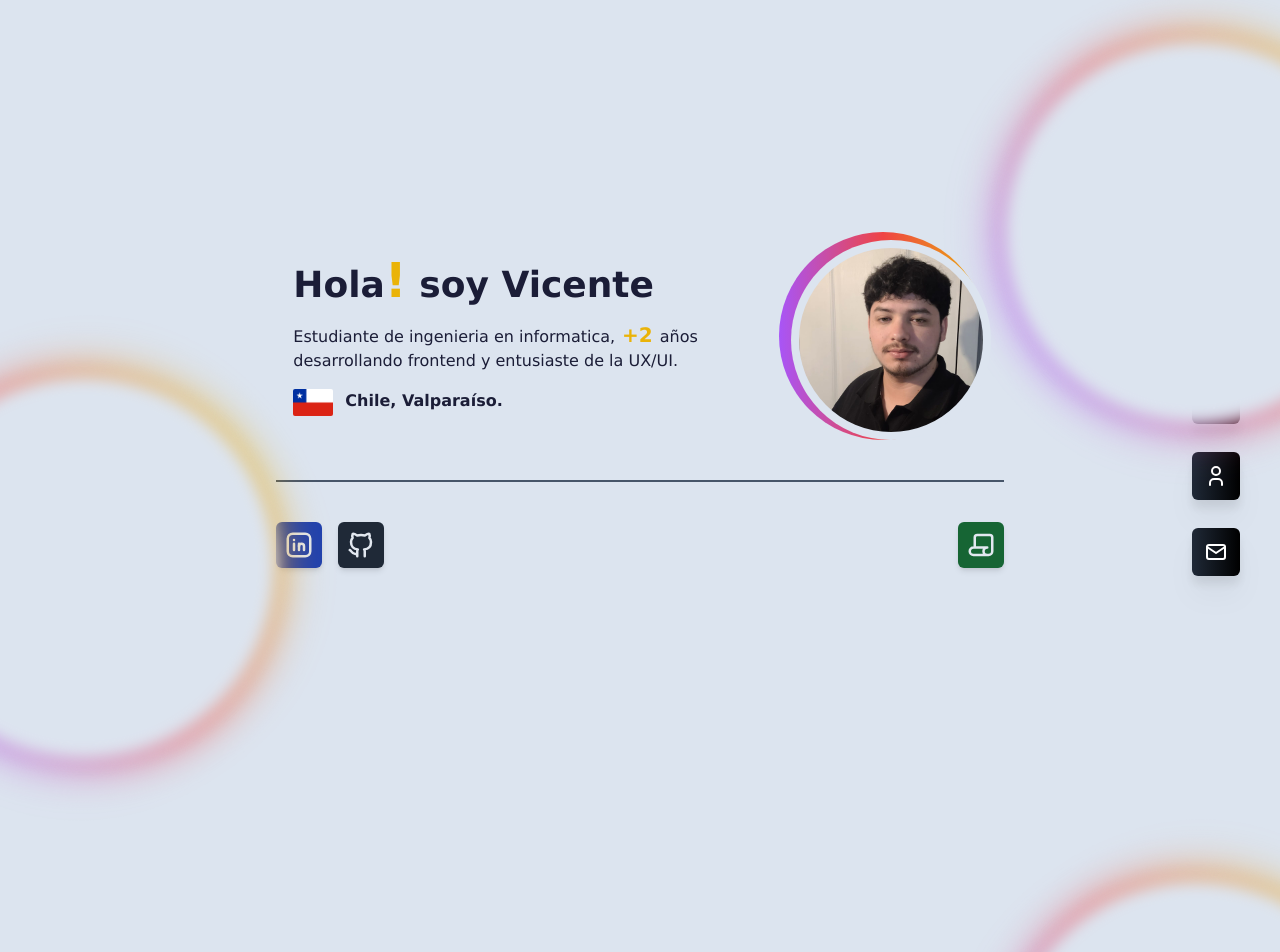
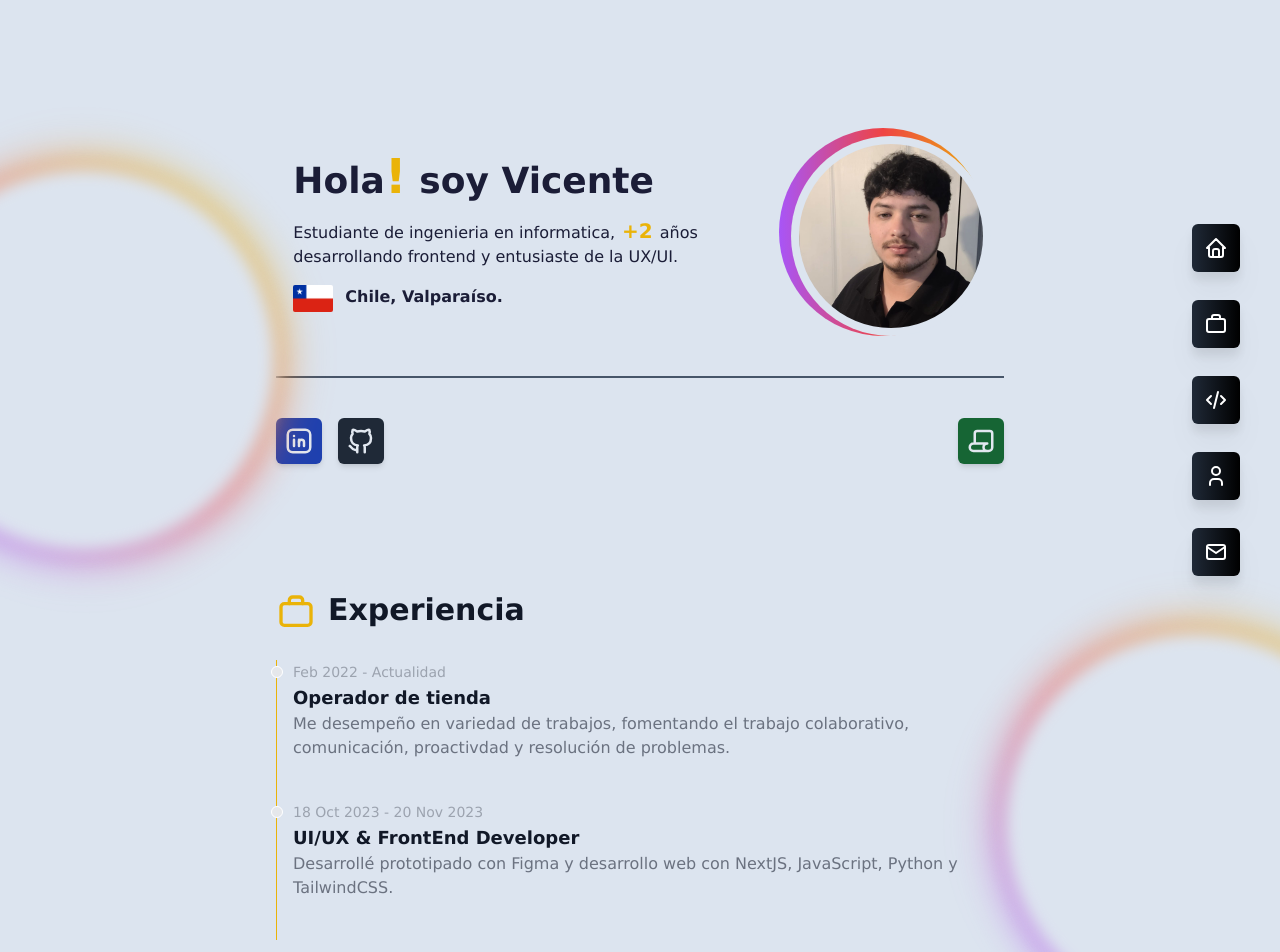
Before and after one commit to Vrivas99/Portfolio, a Next.js app: page / in a window 1280 px wide. Shown: the top 952 px of the page. Built offline with nearby package versions, Linux system fonts and the light colour scheme.

Commit message:
Experience finished

```diff
--- a/src/app/layout.jsx
+++ b/src/app/layout.jsx
@@ -21,7 +21,7 @@ export default function RootLayout({ children }) {
     <html lang="en" className={`${nunito.className} scroll-smooth`}>
       <body className="mx-auto max-w-3xl px-5 flex flex-col">
         <Navbar />
-        <main className="flex flex-col gap-10" >
+        <main className="flex flex-col gap-32 mt-32" >
           {children}
           <Exp />
         </main>
--- a/src/app/page.jsx
+++ b/src/app/page.jsx
@@ -9,12 +9,10 @@ export default function Home() {
 
 
   return (
-    <section id="Home" className=" gap-10 relative w-full h-screen flex flex-col items-center justify-center">
+    <section id="Home" className="gap-10 relative w-full flex flex-col items-center justify-center">
       <div className="flex justify-center">
-        <span className="absolute bottom-10 right-full blur-xl w-96 h-96 rounded-full animate-spin-slow bg-gradient-to-r from-purple-500 via-red-500 to-yellow-500" />
-        <span className="absolute bottom-10 right-full w-96 h-96 blur bg-background rounded-full" />
-        <span className="absolute top-10 left-full blur-xl w-96 h-96 rounded-full animate-spin-slow bg-gradient-to-r from-purple-500 via-red-500 to-yellow-500" />
-        <span className="absolute top-10 left-full w-96 h-96 blur bg-background rounded-full" />
+        <span className="absolute top-10 right-full blur-xl w-96 h-96 rounded-full animate-spin-slow bg-gradient-to-r from-purple-500 via-red-500 to-yellow-500" />
+        <span className="absolute top-10 right-full w-96 h-96 blur bg-background rounded-full" />
         <article className=" z-10 flex text-pretty flex-col gap-4 justify-center h-auto w-2/3">
           <h1 className="text-4xl font-bold">Hola<span className=" font-bold text-5xl text-yellow-500">!</span> soy Vicente</h1>
           <p>
--- a/src/components/Exp.jsx
+++ b/src/components/Exp.jsx
@@ -3,27 +3,25 @@ import Work from 'public/Work.svg'
 
 const Exp = () => {
     return (
-        <section id='Experience' className='relative w-full h-screen flex flex-col justify-center'>
+        <section id='Experience' className='relative w-full flex flex-col justify-center'>
             <span className="absolute top-10 left-full blur-xl w-96 h-96 rounded-full animate-spin-slow bg-gradient-to-r from-purple-500 via-red-500 to-yellow-500" />
             <span className="absolute top-10 left-full w-96 h-96 blur bg-background rounded-full" />
-            <span className="absolute bottom-10 right-full blur-xl w-96 h-96 rounded-full animate-spin-slow bg-gradient-to-r from-purple-500 via-red-500 to-yellow-500" />
-            <span className="absolute bottom-10 right-full w-96 h-96 blur bg-background rounded-full" />
             <div className='flex gap-3 align-middle justify-start'>
                 <Work className="w-10 h-10 text-yellow-500" />
-                <h2 className="mb-8 text-3xl font-bold text-gray-900 dark:text-white">Experience</h2>
+                <h2 className="mb-8 text-3xl font-bold text-gray-900 dark:text-white">Experiencia</h2>
             </div>
             <ol className="relative border-s border-yellow-500 ">
                 <li className="mb-10 ms-4">
                     <div className="absolute w-3 h-3 bg-gray-200 rounded-full mt-1.5 -start-1.5 border border-white "></div>
-                    <time className="mb-1 text-sm font-normal leading-none text-gray-400 dark:text-gray-500">February 2022</time>
-                    <h3 className="text-lg font-semibold text-gray-900 dark:text-white">Application UI code in Tailwind CSS</h3>
-                    <p className="mb-4 text-base font-normal text-gray-500 dark:text-gray-400">Get access to over 20+ pages including a dashboard layout, charts, kanban board, calendar, and pre-order E-commerce & Marketing pages.</p>
+                    <time className="mb-1 text-sm font-normal leading-none text-gray-400 dark:text-gray-500">Feb 2022 - Actualidad</time>
+                    <h3 className="text-lg font-semibold text-gray-900 dark:text-white">Operador de tienda</h3>
+                    <p className="mb-4 text-base font-normal text-gray-500 dark:text-gray-400">Me desempeño en variedad de trabajos, fomentando el trabajo colaborativo, comunicación, proactivdad y resolución de problemas.</p>
                 </li>
                 <li className="mb-10 ms-4">
                     <div className="absolute w-3 h-3 bg-gray-200 rounded-full mt-1.5 -start-1.5 border border-white "></div>
-                    <time className="mb-1 text-sm font-normal leading-none text-gray-400 dark:text-gray-500">March 2022</time>
-                    <h3 className="text-lg font-semibold text-gray-900 dark:text-white">Marketing UI design in Figma</h3>
-                    <p className="text-base font-normal text-gray-500 dark:text-gray-400">All of the pages and components are first designed in Figma and we keep a parity between the two versions even as we update the project.</p>
+                    <time className="mb-1 text-sm font-normal leading-none text-gray-400 dark:text-gray-500">18 Oct 2023 - 20 Nov 2023</time>
+                    <h3 className="text-lg font-semibold text-gray-900 dark:text-white">UI/UX & FrontEnd Developer</h3>
+                    <p className="text-base font-normal text-gray-500 dark:text-gray-400">Desarrollé prototipado con Figma y desarrollo web con NextJS, JavaScript, Python y TailwindCSS.</p>
                 </li>
             </ol>
         </section>
```
